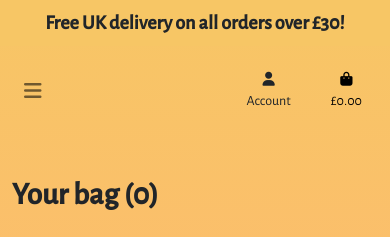
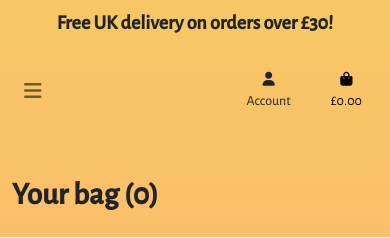
Before and after one commit to lucywoodman/the-chocolate-factory, a Django app: page /bag/ in a window 390 px wide. Shown: the top 238 px of the page. Run offline with Django 3.2, Linux system fonts and the light colour scheme; some libraries are stand-ins or nearby versions.

Commit message:
refac: reduce free delivery banner text to fit on one line on mobile

```diff
--- a/templates/base.html
+++ b/templates/base.html
@@ -61,7 +61,7 @@
     <div class="container-fluid">
         <div class="col">
             <div class="row text-center bg-primary py-2">
-                <p class="fw-bold mb-0">Free UK delivery on all orders over £{{ free_delivery_threshold }}!</p>
+                <p class="fw-bold mb-0">Free UK delivery on orders over £{{ free_delivery_threshold }}!</p>
             </div>
         </div>
     </div>
```
